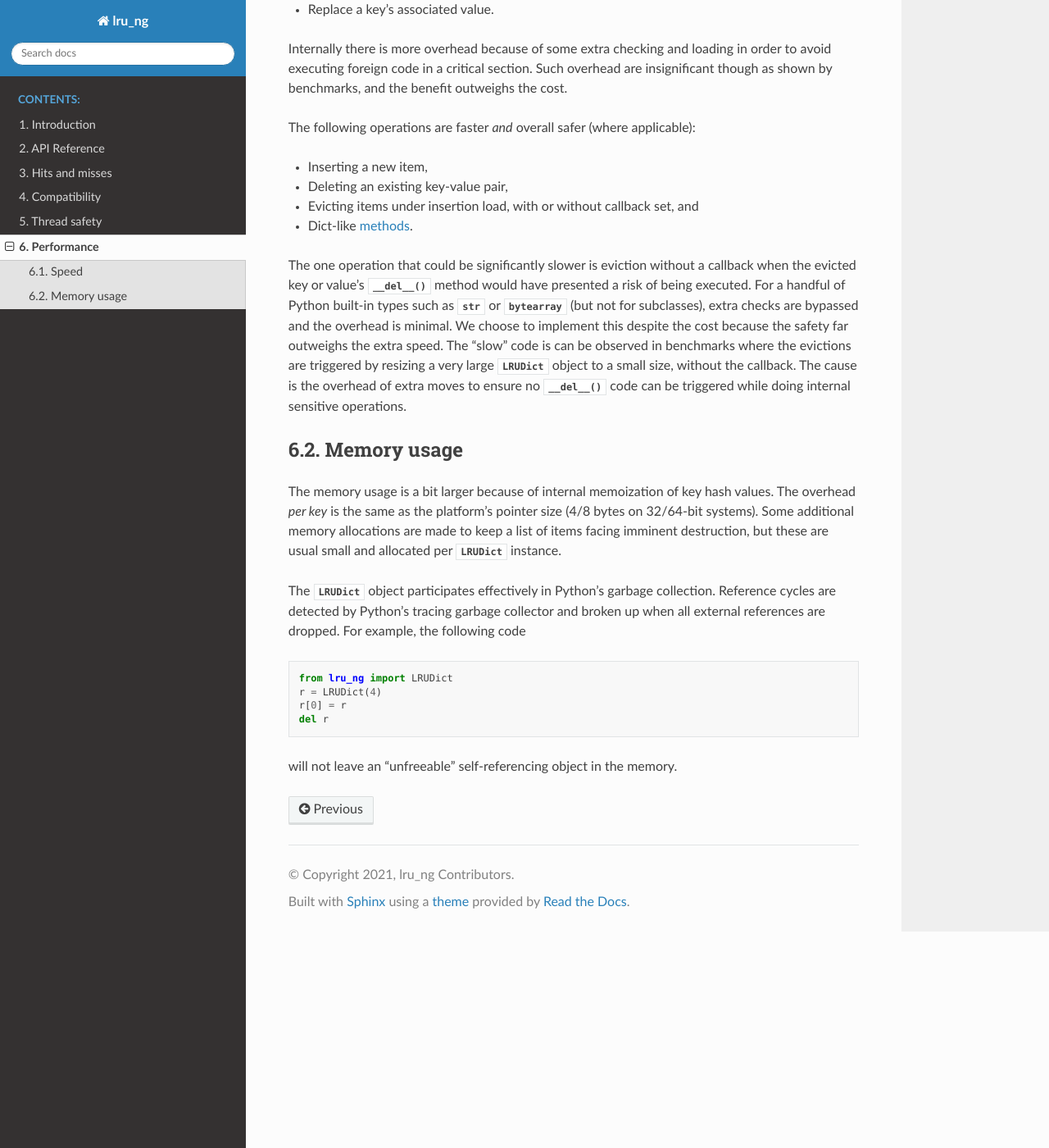
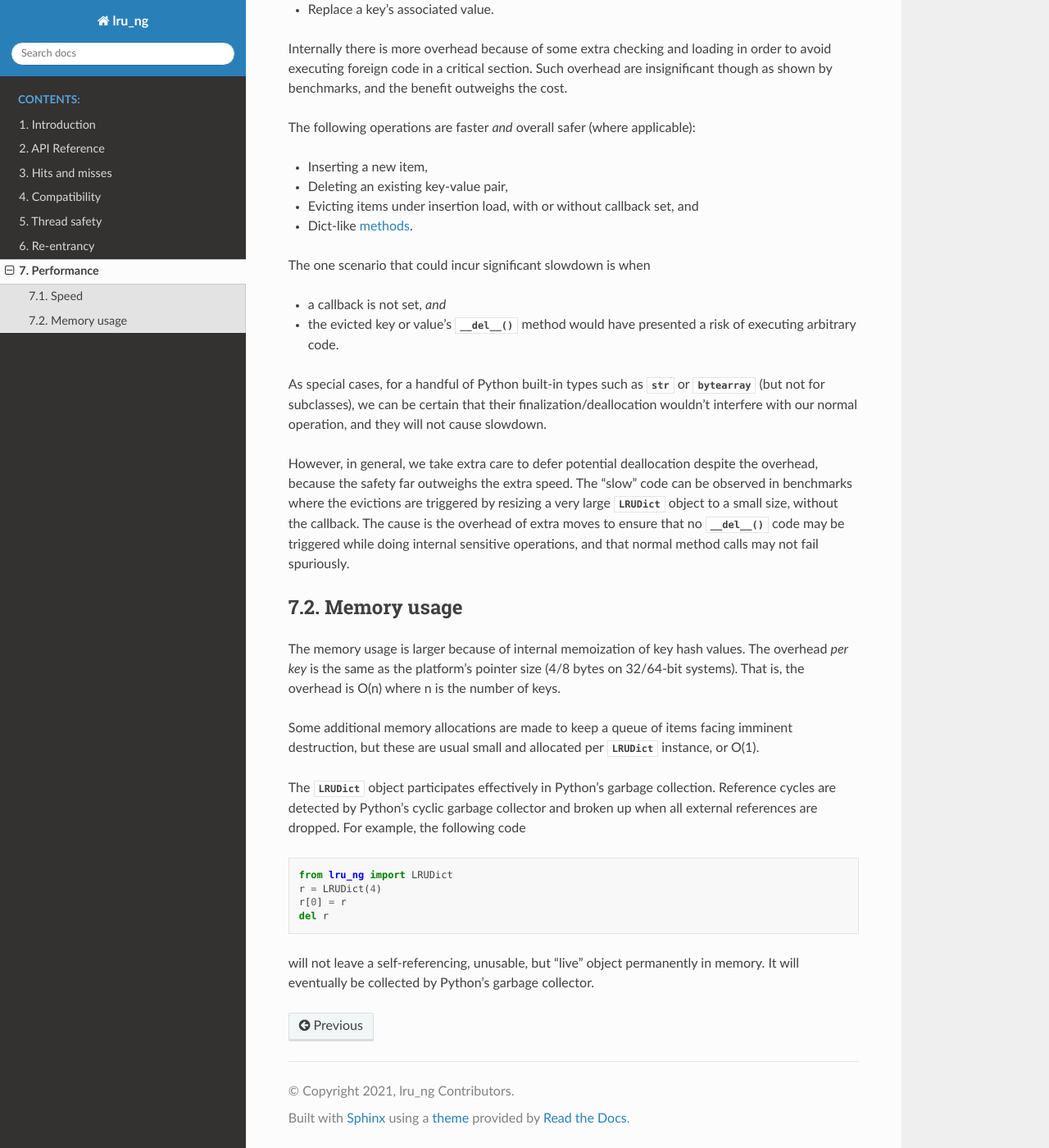
Before and after one commit to congma/lru_ng, a Sphinx documentation site: the page built from doc/source/performance.rst, in a window 1280 px wide and 1400 px high, scrolled down 289 px. Shown: the whole window at 82% size. Built offline with Sphinx 7.4.7 and the Read the Docs theme 2.0.0, drawn with Linux system fonts in a browser that asks for light colours.

Commit message:
DOC: Overall doc additions.
[skip ci]

```diff
--- a/doc/source/index.rst
+++ b/doc/source/index.rst
@@ -40,6 +40,7 @@ class participates in Python's cycle garbage collection.
    hits-and-misses
    compatibility
    thread-safety
+   reentrancy
    performance
 
 
--- a/doc/source/performance.rst
+++ b/doc/source/performance.rst
@@ -34,32 +34,41 @@ The following operations are faster *and* overall safer (where applicable):
 * Evicting items under insertion load, with or without callback set, and
 * Dict-like :ref:`methods <dict-emulation>`.
 
-The one operation that could be significantly slower is eviction without a
-callback when the evicted key or value's :meth:`~object.__del__` method would
-have presented a risk of being executed. For a handful of Python built-in types
-such as :class:`str` or :class:`bytearray` (but not for subclasses), extra
-checks are bypassed and the overhead is minimal. We choose to implement this
-despite the cost because the safety far outweighs the extra speed. The "slow"
-code is can be observed in benchmarks where the evictions are triggered by
-resizing a very large :class:`LRUDict` object to a small size, without the
-callback. The cause is the overhead of extra moves to ensure no
-:meth:`~object.__del__` code can be triggered while doing internal sensitive
-operations.
+The one scenario that could incur significant slowdown is when
+
+* a callback is not set, *and*
+* the evicted key or value's :meth:`~object.__del__` method would have
+  presented a risk of executing arbitrary code.
+
+As special cases, for a handful of Python built-in types such as :class:`str` or
+:class:`bytearray` (but not for subclasses), we can be certain that their
+finalization/deallocation wouldn't interfere with our normal operation, and
+they will not cause slowdown.
+
+However, in general, we take extra care to defer potential deallocation despite
+the overhead, because the safety far outweighs the extra speed. The "slow" code
+can be observed in benchmarks where the evictions are triggered by resizing a
+very large :class:`LRUDict` object to a small size, without the callback. The
+cause is the overhead of extra moves to ensure that no :meth:`~object.__del__`
+code may be triggered while doing internal sensitive operations, and that
+normal method calls may not fail spuriously.
 
 
 Memory usage
 ************
 
-The memory usage is a bit larger because of internal memoization of key hash
-values. The overhead *per key* is the same as the platform's pointer size (4/8
-bytes on 32/64-bit systems). Some additional memory allocations are made to
-keep a list of items facing imminent destruction, but these are usual small and
-allocated per :class:`LRUDict` instance.
+The memory usage is larger because of internal memoization of key hash values.
+The overhead *per key* is the same as the platform's pointer size (4/8 bytes on
+32/64-bit systems). That is, the overhead is O(n) where n is the number of keys.
+
+Some additional memory allocations are made to keep a queue of items facing
+imminent destruction, but these are usual small and allocated per
+:class:`LRUDict` instance, or O(1).
 
 The :class:`LRUDict` object participates effectively in Python's :term:`garbage
-collection`. Reference cycles are detected by Python's tracing garbage
-collector and broken up when all external references are dropped. For example,
-the following code
+collection`. Reference cycles are detected by Python's cyclic garbage collector
+and broken up when all external references are dropped. For example, the
+following code
 
 .. code-block:: python
 
@@ -68,4 +77,5 @@ the following code
    r[0] = r
    del r
 
-will not leave an "unfreeable" self-referencing object in the memory.
+will not leave a self-referencing, unusable, but "live" object permanently in
+memory. It will eventually be collected by Python's garbage collector.
```
Also changed, not shown: doc/source/api-reference.rst (+24 -12 lines), doc/source/compatibility.rst (+21 -11 lines), doc/source/reentrancy.rst (added, +213 -0 lines).
